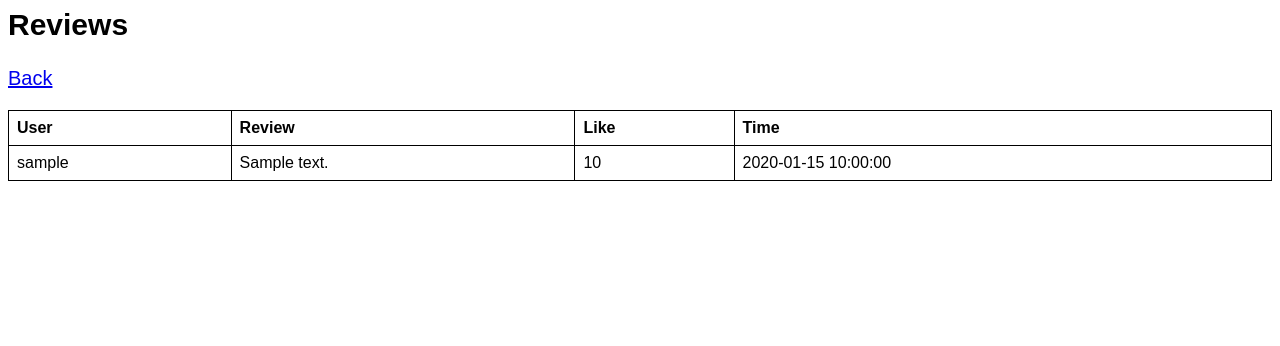
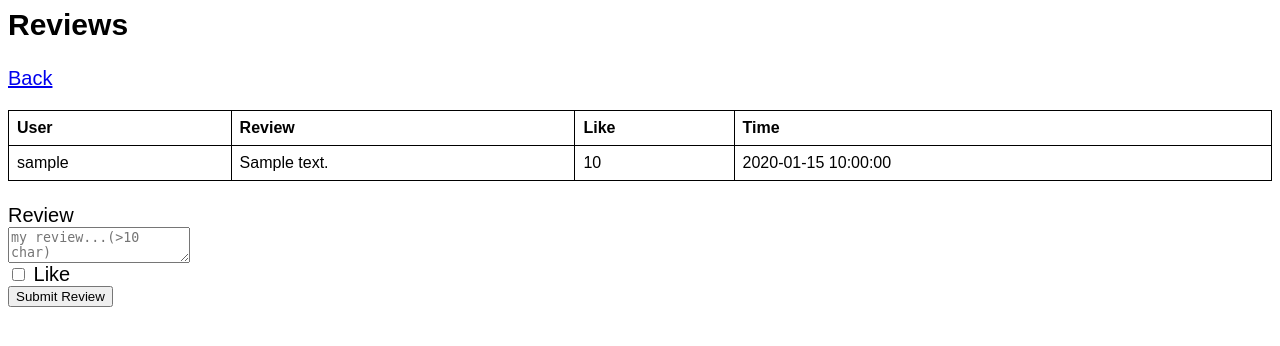
Before and after one commit to ericzyl/w4111-proj1, a Flask app: template templates/reviews.html in a window 1280 px wide. Shown: the top 346 px of the page. Run offline with Flask 3, Linux system fonts and the light colour scheme; the template is opened without the code that fills it: most values are stand-ins (such as "Sample title", 1, 10 or a date in 2020); parts of the project's set-up code (start-up, migrations or seed data) failed here and were passed over.

Commit message:
Review submit feature added
User can submit and view review associated with a recipe by on all recipe page.

```diff
--- a/server.py
+++ b/server.py
@@ -362,7 +362,7 @@ def user_new_recipe():
                   serving, user_id) VALUES(:name, :instruction, :prep_time, :cook_time, :serving, :user_id)'
     g.conn.execute(text(psql_query), param_dict)
     g.conn.commit()
-    msg = 'New recipe added'
+    msg = 'New recipe added.'
     flash(msg)
   except Exception as e:
     print(f'Error: {e}')
@@ -474,6 +474,7 @@ def delete_saved_recipe(recipe_id):
 @app.route('/review_page/<int:recipe_id>', methods=['GET', 'POST'])
 def review_page(recipe_id):
   msg = ''
+  print('anything here')
   user_id = session['user_id']
 
   # check if the user review it or not
@@ -503,6 +504,46 @@ def review_page(recipe_id):
     #   flash(msg)
     # else:
     #   return
+
+# Add review
+@app.route('/add_review/<int:recipe_id>', methods=['GET','POST'])
+def add_review(recipe_id):
+  msg = ''
+  likes = ''
+  user_id = session['user_id']
+  content = request.form['content']
+  url = f'/review_page/{recipe_id}'
+  if request.form['like'] == "1":
+    likes = "TRUE"
+  else:
+    likes = "FALSE"
+
+  try:
+    psql_query = text("SELECT EXISTS(\
+                          SELECT 1 \
+                          FROM review rw \
+                          WHERE rw.user_id = :user_id AND rw.recipe_id = :recipe_id)")
+    cursor = g.conn.execute(psql_query, {"user_id":user_id, "recipe_id":recipe_id})
+    exists = cursor.scalar()
+    if exists:
+      msg = 'You have made a review before.'
+      flash(msg)
+    else:
+      param_dict = {'user_id':user_id, 'recipe_id':recipe_id,'content':content, 'likes':likes}
+      psql_query = text("INSERT INTO review (user_id, recipe_id, text, likes) \
+                    VALUES(:user_id, :recipe_id, :content, :likes)")
+      print(psql_query)
+      g.conn.execute(psql_query, param_dict)
+      g.conn.commit()
+      msg = "Review added."
+      flash(msg)
+  except Exception as e:
+    print(f'Error: {e}')
+    msg = 'Please fill in the review.'
+    flash(msg)
+    return redirect(url)
+
+  return redirect(url)
 
 
 # loggedin user announcement page
--- a/templates/recipe_all_info.html
+++ b/templates/recipe_all_info.html
@@ -1,7 +1,3 @@
-<head>
-  <link rel="stylesheet" type="text/css" href="templates/style.css">
-</head>
-
 <html>
   <style>
     body{
--- a/templates/reviews.html
+++ b/templates/reviews.html
@@ -53,6 +53,17 @@
     {% endif %}
   {% endwith %}
 
+  <form method="POST" action="{{ url_for('add_review', recipe_id=recipe_id) }}">
+    <label for = "content">Review<label><br>
+    <textarea name = "content" placeholder = "my review...(>10 char)"></textarea><br>
+
+    <!-- <label for = "like">Like</label><br> -->
+    <input type="hidden" name="like" value="0">
+    <input type="checkbox" name="like" value="1"> Like
+    <br>
+
+    <input type="submit" value="Submit Review">
+</form>
 
 
 </body>
```
